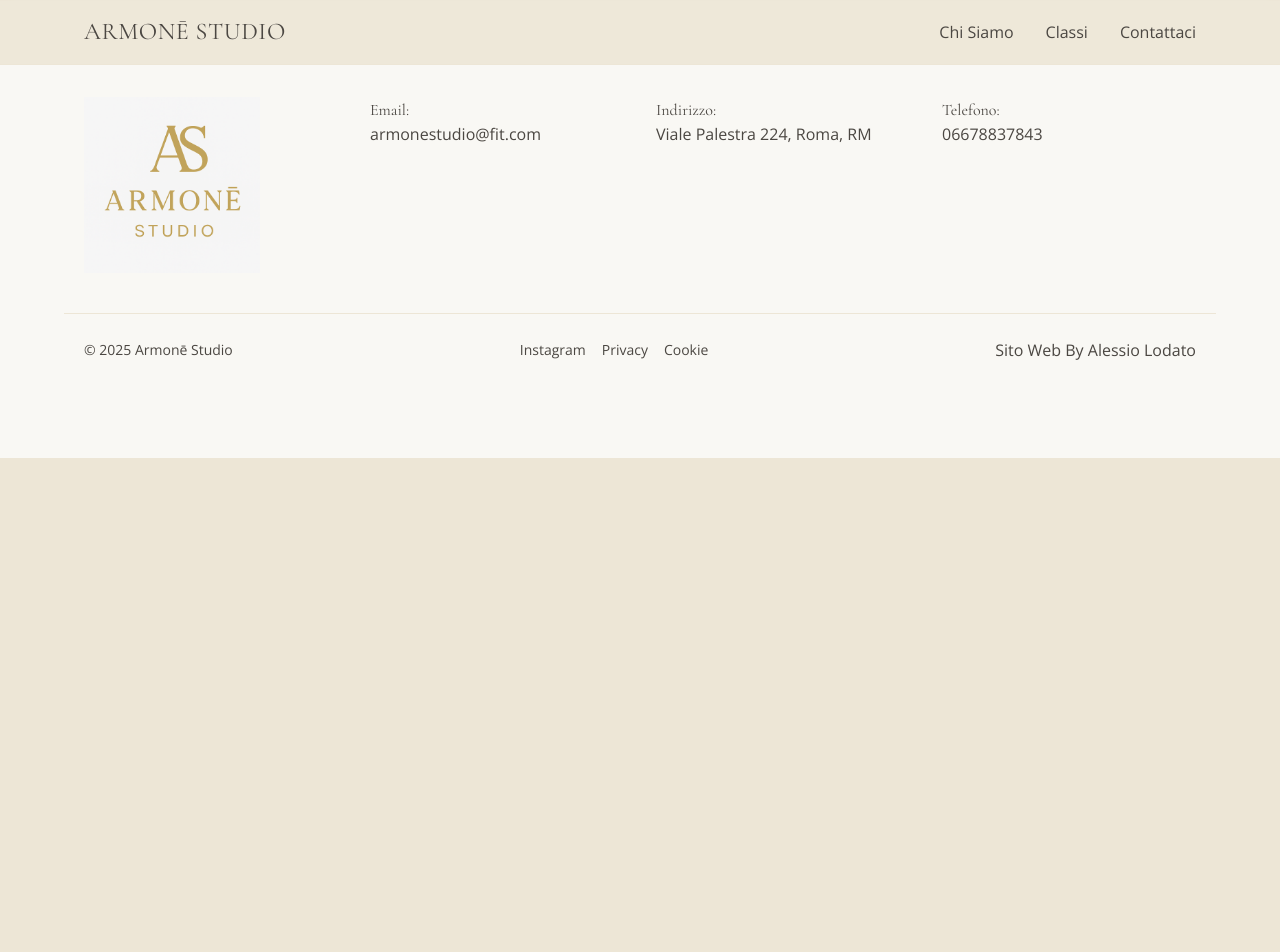
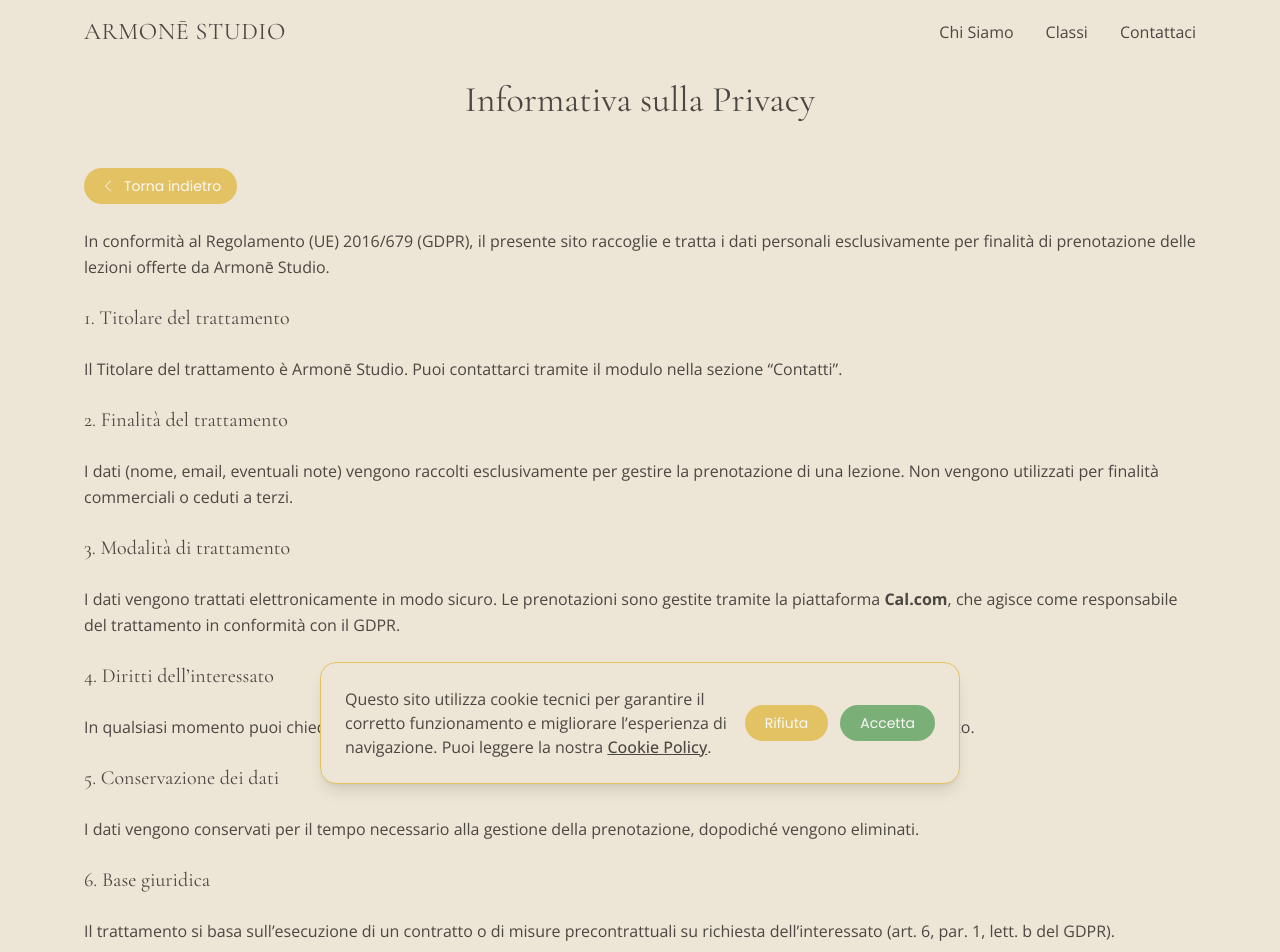
Before and after one commit to alelodato/armone, a React (Vite) app in the folder armonestudio/: page /privacy-policy in a window 1280 px wide. Shown: the top 952 px of the page. Before the commit the page ends 800 px from the top, so only its background shows below. Built offline with nearby package versions, Linux system fonts and the light colour scheme.

Commit message:
creato pagine per policy cookie e privacy e cookie banner

```diff
--- a/armonestudio/src/App.jsx
+++ b/armonestudio/src/App.jsx
@@ -7,6 +7,9 @@ import Classi from "./pages/Classi";
 import Contact from "./pages/Contact";
 import PrenotaClasse from "./pages/PrenotaClasse.jsx";
 import BackToTop from "./components/BackToTop";
+import PrivacyPolicy from "./pages/PrivacyPolicy";
+import CookiePolicy from "./pages/CookiePolicy";
+import CookieBanner from "./components/CookieBanner"
 
 export default function App() {
   return (
@@ -18,9 +21,12 @@ export default function App() {
         <Route path="/classi" element={<Classi />} />
         <Route path="/prenota/:slug" element={<PrenotaClasse />} />
         <Route path="/contact" element={<Contact />} />
+        <Route path="/privacy-policy" element={<PrivacyPolicy />} />
+        <Route path="/cookie-policy" element={<CookiePolicy />} />
       </Routes>
       <Footer />
       <BackToTop />
+      <CookieBanner />
     </>
   )
 }
--- /dev/null
+++ b/armonestudio/src/components/CookieBanner.jsx
@@ -0,0 +1,56 @@
+import { useState, useEffect } from "react";
+
+export default function CookieBanner() {
+  const [visible, setVisible] = useState(false);
+
+  useEffect(() => {
+    // Controlla se l’utente ha già espresso una scelta
+    const consent = localStorage.getItem("cookie-consent");
+    if (!consent) {
+      // Mostra il banner dopo un leggero delay per non essere invasivo
+      setTimeout(() => setVisible(true), 1000);
+    }
+  }, []);
+
+  const handleAccept = () => {
+    localStorage.setItem("cookie-consent", "accepted");
+    setVisible(false);
+  };
+
+  const handleDecline = () => {
+    localStorage.setItem("cookie-consent", "declined");
+    setVisible(false);
+  };
+
+  if (!visible) return null;
+
+  return (
+    <div className="fixed bottom-4 left-1/2 -translate-x-1/2 z-50 w-[90%] md:w-auto bg-brand-100 border border-brand-200 rounded-2xl shadow-lg p-5 md:p-6 flex flex-col md:flex-row items-center justify-between gap-4 max-w-2xl">
+      <div className="text-center md:text-left">
+        <p className="font-body text-brand-400 text-sm md:text-base leading-relaxed">
+          Questo sito utilizza cookie tecnici per garantire il corretto funzionamento e migliorare
+          l’esperienza di navigazione. Puoi leggere la nostra{" "}
+          <a href="/cookies" className="underline font-medium hover:text-brand-500 transition">
+            Cookie Policy
+          </a>
+          .
+        </p>
+      </div>
+
+      <div className="flex gap-3 justify-center md:justify-end w-full md:w-auto">
+        <button
+          onClick={handleDecline}
+          className="px-5 py-2 rounded-full bg-brand-200 text-brand-50 text-sm font-cta hover:bg-brand-300 transition"
+        >
+          Rifiuta
+        </button>
+        <button
+          onClick={handleAccept}
+          className="px-5 py-2 rounded-full bg-brand-300 text-brand-50 text-sm font-cta hover:bg-brand-400 transition"
+        >
+          Accetta
+        </button>
+      </div>
+    </div>
+  );
+}
--- a/armonestudio/src/components/Footer.jsx
+++ b/armonestudio/src/components/Footer.jsx
@@ -1,3 +1,5 @@
+import { Link } from "react-router-dom";
+
 export default function Footer(){
   return (
     <footer id="contatti" className="section bg-brand-50 border-t border-brand-100">
@@ -20,9 +22,9 @@ export default function Footer(){
       <div className="container mt-10 border-t border-brand-100 pt-6 flex flex-col sm:flex-row items-center justify-between">
         <p className="font-body text-brand-400 text-sm">© {new Date().getFullYear()} Armonē Studio</p>
         <div className="flex gap-4">
-          <a href="#" className="font-body text-sm text-brand-400 hover:opacity-80">Instagram</a>
-          <a href="#" className="font-body text-sm text-brand-400 hover:opacity-80">Privacy</a>
-          <a href="#" className="font-body text-sm text-brand-400 hover:opacity-80">Cookie</a>
+          <a href="https://www.instagram.com" target="_blank" className="font-body text-sm text-brand-400 hover:opacity-80">Instagram</a>
+          <Link to="/privacy-policy" className="font-body text-sm text-brand-400 hover:opacity-80">Privacy</Link>
+          <Link to="/cookie-policy" className="font-body text-sm text-brand-400 hover:opacity-80">Cookie</Link>
         </div>
         <div className="flex gap-4">
             <p>Sito Web By <a href="https://www.alessiolodato.dev" target="_blank" rel="noopener noreferrer">Alessio Lodato</a></p>
--- /dev/null
+++ b/armonestudio/src/pages/CookiePolicy.jsx
@@ -0,0 +1,61 @@
+import { useNavigate } from "react-router-dom";
+
+export default function CookiePolicy() {
+    const navigate = useNavigate();
+  return (
+    <main className="pt-16 md:pt-20 section">
+      <div className="container text-brand-400 font-body space-y-6 max-w-3xl mx-auto leading-relaxed">
+        <h1 className="font-heading text-3xl md:text-4xl text-center mb-6">
+          Cookie Policy
+        </h1>
+        <button
+            onClick={() => navigate(-1)}
+            className="inline-flex items-center gap-2 mt-2 px-4 py-2 rounded-full bg-brand-200 text-brand-50 font-cta text-sm hover:bg-brand-300 transition"
+          >
+            <svg
+              xmlns="http://www.w3.org/2000/svg"
+              fill="none"
+              viewBox="0 0 24 24"
+              strokeWidth={1.5}
+              stroke="currentColor"
+              className="w-4 h-4"
+            >
+              <path strokeLinecap="round" strokeLinejoin="round" d="M15.75 19.5L8.25 12l7.5-7.5" />
+            </svg>
+            Torna indietro
+          </button>
+        <p>
+          Questo sito utilizza cookie tecnici e funzionali per garantire il corretto funzionamento del sito e migliorare l’esperienza dell’utente.
+        </p>
+
+        <h2 className="font-heading text-xl mt-4">1. Cosa sono i cookie</h2>
+        <p>
+          I cookie sono piccoli file di testo che i siti web possono salvare sul tuo dispositivo per raccogliere informazioni sull’attività di navigazione.
+        </p>
+
+        <h2 className="font-heading text-xl mt-4">2. Tipologie di cookie utilizzate</h2>
+        <ul className="list-disc pl-6 space-y-2">
+          <li><strong>Cookie tecnici:</strong> necessari al corretto funzionamento del sito (es. gestione sessioni).</li>
+          <li><strong>Cookie analitici anonimi:</strong> possono essere utilizzati per analizzare statisticamente l’uso del sito.</li>
+          <li><strong>Cookie di terze parti:</strong> nel caso di integrazioni come <strong>Cal.com</strong>.</li>
+        </ul>
+
+        <h2 className="font-heading text-xl mt-4">3. Come gestire i cookie</h2>
+        <p>
+          Puoi disattivare o gestire i cookie direttamente dalle impostazioni del tuo browser.
+          Tuttavia, la disattivazione dei cookie tecnici può compromettere alcune funzionalità del sito.
+        </p>
+
+        <h2 className="font-heading text-xl mt-4">4. Servizi di terze parti</h2>
+        <p>
+          Per le prenotazioni utilizziamo <strong>Cal.com</strong>, che può installare cookie tecnici o funzionali necessari al suo funzionamento.
+          Consulta la <a href="https://cal.com/privacy" target="_blank" className="underline">Privacy Policy di Cal.com</a> per maggiori informazioni.
+        </p>
+
+        <p className="mt-6 text-sm text-brand-400/70 text-center">
+          Ultimo aggiornamento: Novembre 2025
+        </p>
+      </div>
+    </main>
+  );
+}
--- /dev/null
+++ b/armonestudio/src/pages/PrivacyPolicy.jsx
@@ -0,0 +1,75 @@
+import { useNavigate } from "react-router-dom";
+
+export default function PrivacyPolicy() {
+  const navigate = useNavigate();
+  return (
+    <main className="pt-16 md:pt-20 section">
+      <div className="container text-brand-400 font-body space-y-6 max-w-3xl mx-auto leading-relaxed">
+        <h1 className="font-heading text-3xl md:text-4xl text-center mb-6">
+          Informativa sulla Privacy
+        </h1>
+        <button
+            onClick={() => navigate(-1)}
+            className="inline-flex items-center gap-2 mt-2 px-4 py-2 rounded-full bg-brand-200 text-brand-50 font-cta text-sm hover:bg-brand-300 transition"
+          >
+            <svg
+              xmlns="http://www.w3.org/2000/svg"
+              fill="none"
+              viewBox="0 0 24 24"
+              strokeWidth={1.5}
+              stroke="currentColor"
+              className="w-4 h-4"
+            >
+              <path strokeLinecap="round" strokeLinejoin="round" d="M15.75 19.5L8.25 12l7.5-7.5" />
+            </svg>
+            Torna indietro
+          </button>
+        <p>
+          In conformità al Regolamento (UE) 2016/679 (GDPR), il presente sito raccoglie e tratta i dati personali esclusivamente per finalità di prenotazione delle lezioni offerte da Armonē Studio.
+        </p>
+
+        <h2 className="font-heading text-xl mt-4">1. Titolare del trattamento</h2>
+        <p>
+          Il Titolare del trattamento è Armonē Studio. Puoi contattarci tramite il modulo nella sezione “Contatti”.
+        </p>
+
+        <h2 className="font-heading text-xl mt-4">2. Finalità del trattamento</h2>
+        <p>
+          I dati (nome, email, eventuali note) vengono raccolti esclusivamente per gestire la prenotazione di una lezione.
+          Non vengono utilizzati per finalità commerciali o ceduti a terzi.
+        </p>
+
+        <h2 className="font-heading text-xl mt-4">3. Modalità di trattamento</h2>
+        <p>
+          I dati vengono trattati elettronicamente in modo sicuro. Le prenotazioni sono gestite tramite la piattaforma
+          <strong> Cal.com</strong>, che agisce come responsabile del trattamento in conformità con il GDPR.
+        </p>
+
+        <h2 className="font-heading text-xl mt-4">4. Diritti dell’interessato</h2>
+        <p>
+          In qualsiasi momento puoi chiedere l’accesso, la rettifica o la cancellazione dei tuoi dati scrivendoci dal form di contatto.
+        </p>
+
+        <h2 className="font-heading text-xl mt-4">5. Conservazione dei dati</h2>
+        <p>
+          I dati vengono conservati per il tempo necessario alla gestione della prenotazione, dopodiché vengono eliminati.
+        </p>
+
+        <h2 className="font-heading text-xl mt-4">6. Base giuridica</h2>
+        <p>
+          Il trattamento si basa sull’esecuzione di un contratto o di misure precontrattuali su richiesta dell’interessato (art. 6, par. 1, lett. b del GDPR).
+        </p>
+
+        <h2 className="font-heading text-xl mt-4">7. Servizi di terze parti</h2>
+        <p>
+          Cal.com può utilizzare cookie tecnici per garantire il corretto funzionamento del servizio.
+          Ti invitiamo a consultare la loro <a href="https://cal.com/privacy" target="_blank" className="underline">Privacy Policy</a>.
+        </p>
+
+        <p className="mt-6 text-sm text-brand-400/70 text-center">
+          Ultimo aggiornamento: Novembre 2025
+        </p>
+      </div>
+    </main>
+  );
+}
```
